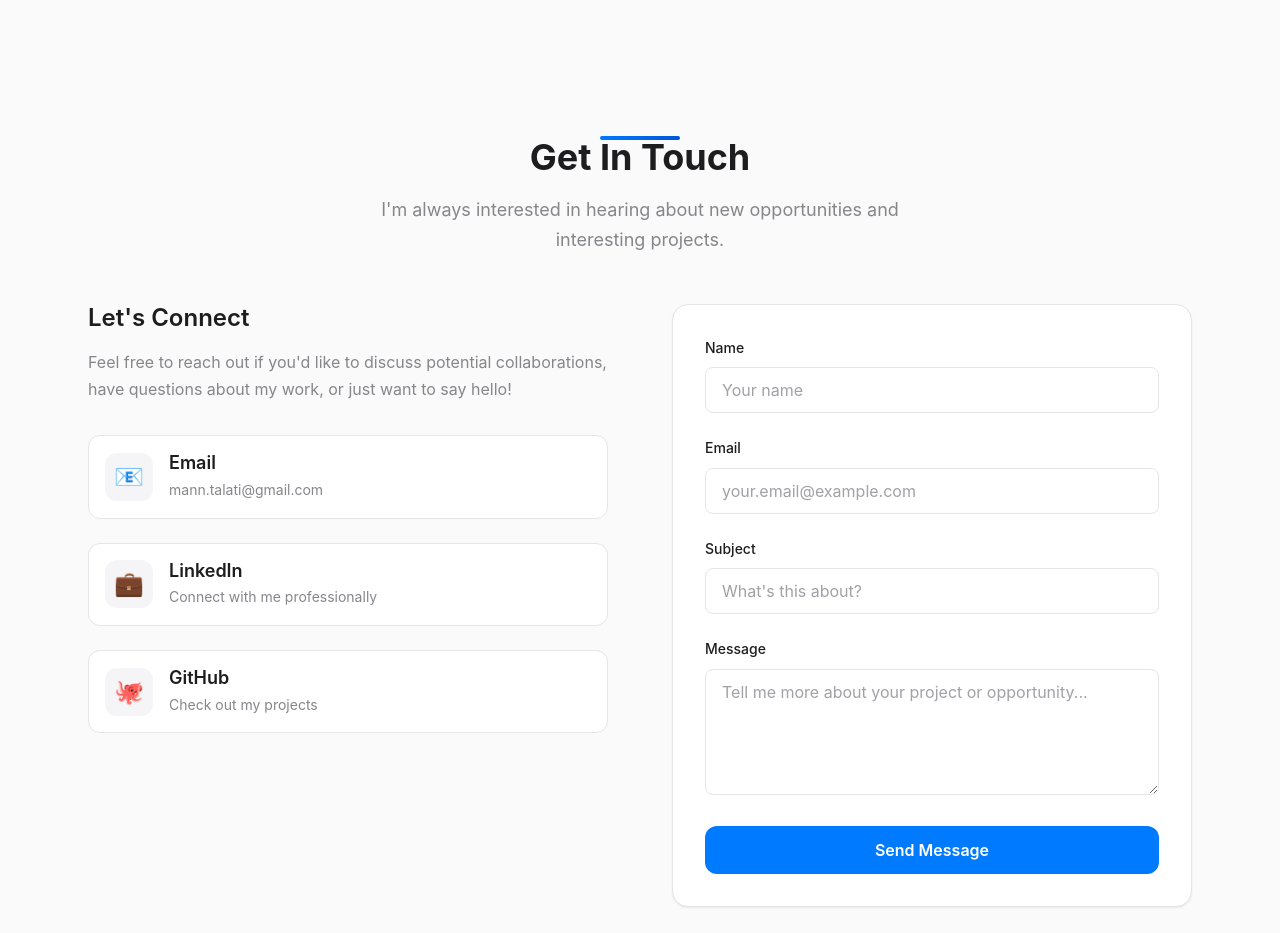
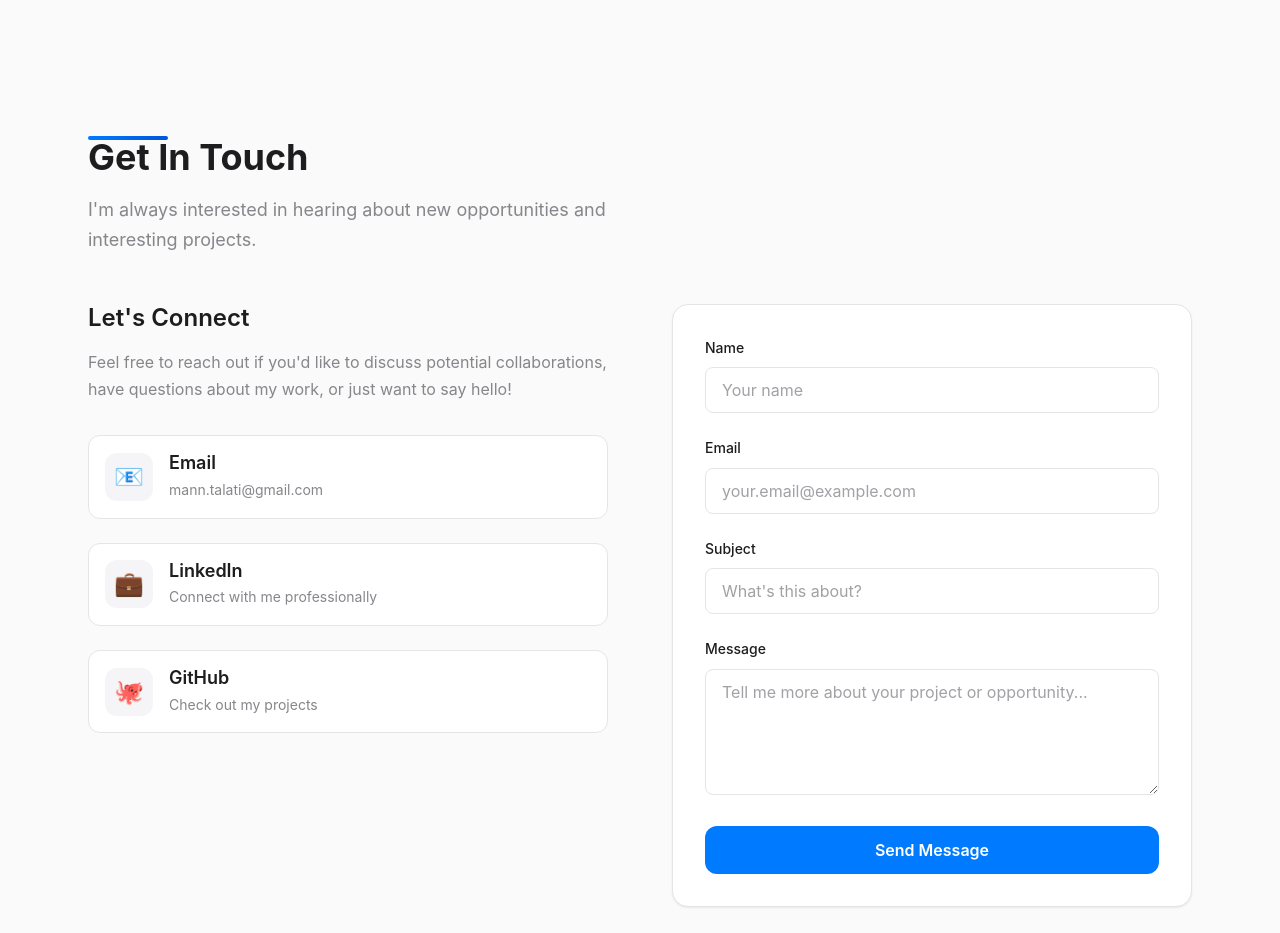
Before and after one commit to manntalati/personal-website, a React (Vite) app: page / in a window 1280 px wide. Shown: the part 5020-5953 px from the top of the page. Built offline with nearby package versions, Linux system fonts and the light colour scheme; no server answers.

Commit message:
new styles

```diff
--- a/src/Contact.css
+++ b/src/Contact.css
@@ -8,7 +8,7 @@
 .contact-heading {
     font-size: var(--text-4xl);
     margin-bottom: var(--space-4);
-    text-align: center;
+    text-align: left;
     color: var(--color-text-primary);
     font-weight: 700;
     position: relative;
@@ -18,8 +18,7 @@
     content: '';
     position: absolute;
     bottom: -var(--space-3);
-    left: 50%;
-    transform: translateX(-50%);
+    left: 0;
     width: 80px;
     height: 4px;
     background: linear-gradient(90deg, var(--color-accent), var(--color-accent-hover));
@@ -27,13 +26,11 @@
 }
 
 .contact-subtitle {
-    text-align: center;
+    text-align: left;
     color: var(--color-text-secondary);
     font-size: var(--text-lg);
     margin-bottom: var(--space-12);
     max-width: 600px;
-    margin-left: auto;
-    margin-right: auto;
 }
 
 .contact-content {
--- a/src/Navbar.css
+++ b/src/Navbar.css
@@ -25,6 +25,15 @@
     background: rgba(255, 255, 255, 0.95);
     box-shadow: var(--shadow-xl);
     border-color: var(--color-border-hover);
+}
+
+/* Dark mode navbar styles */
+:root.dark .navbar {
+    background: rgba(26, 26, 26, 0.9);
+}
+
+:root.dark .navbar.scrolled {
+    background: rgba(26, 26, 26, 0.95);
 }
 
 .navbar-left {
```
